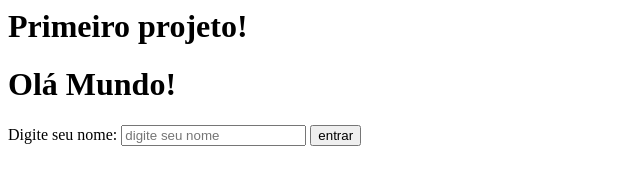
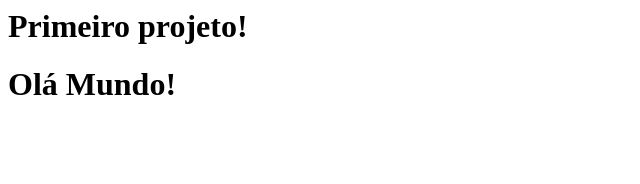
Before and after one commit to junoir2003/senai-primeira-fase, a plain HTML site: page index.html in a window 1280 px wide. Shown: the whole page, without its empty margins (0-640 px from the left). Drawn offline with Linux system fonts and the light colour scheme.

Commit message:
adiocionando html e js

```diff
--- a/index.html
+++ b/index.html
@@ -1,17 +1,16 @@
 
 <html>
+
     <head>
 
     </head>
+
         <body>
 
 
 <h1>Primeiro projeto!</h1>
-<h1>Olá Mundo!</h1>
-<label>Digite seu nome: </label>
-    <input placeholder="digite seu nome"/>
-    <button>entrar</button>
-
+    <h1>Olá Mundo!</h1>
+    <script src="script"><script/>
 
          </body>
 </html>
--- /dev/null
+++ b/script.js
@@ -0,0 +1,2 @@
+
+    alert("Olá mundo")
```
